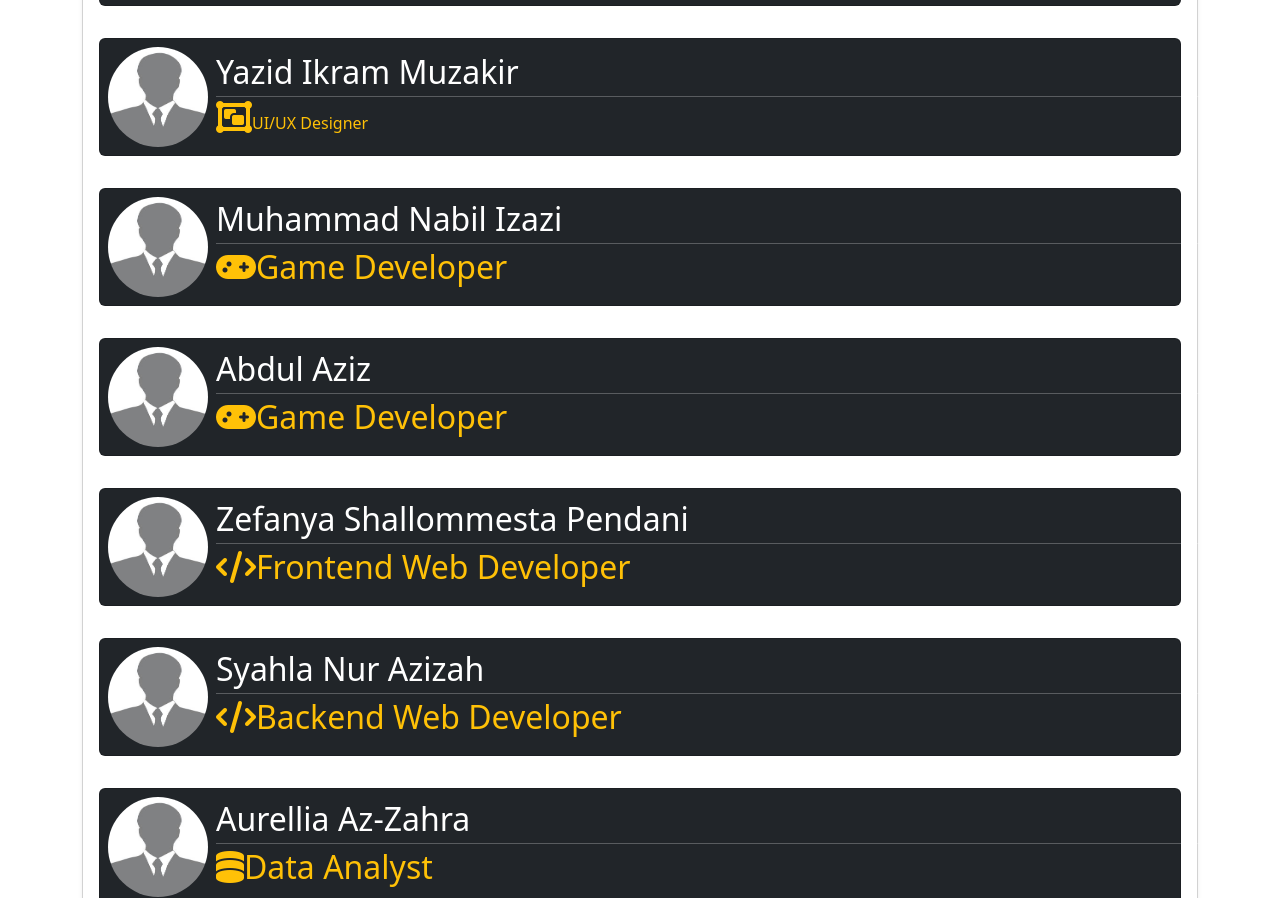
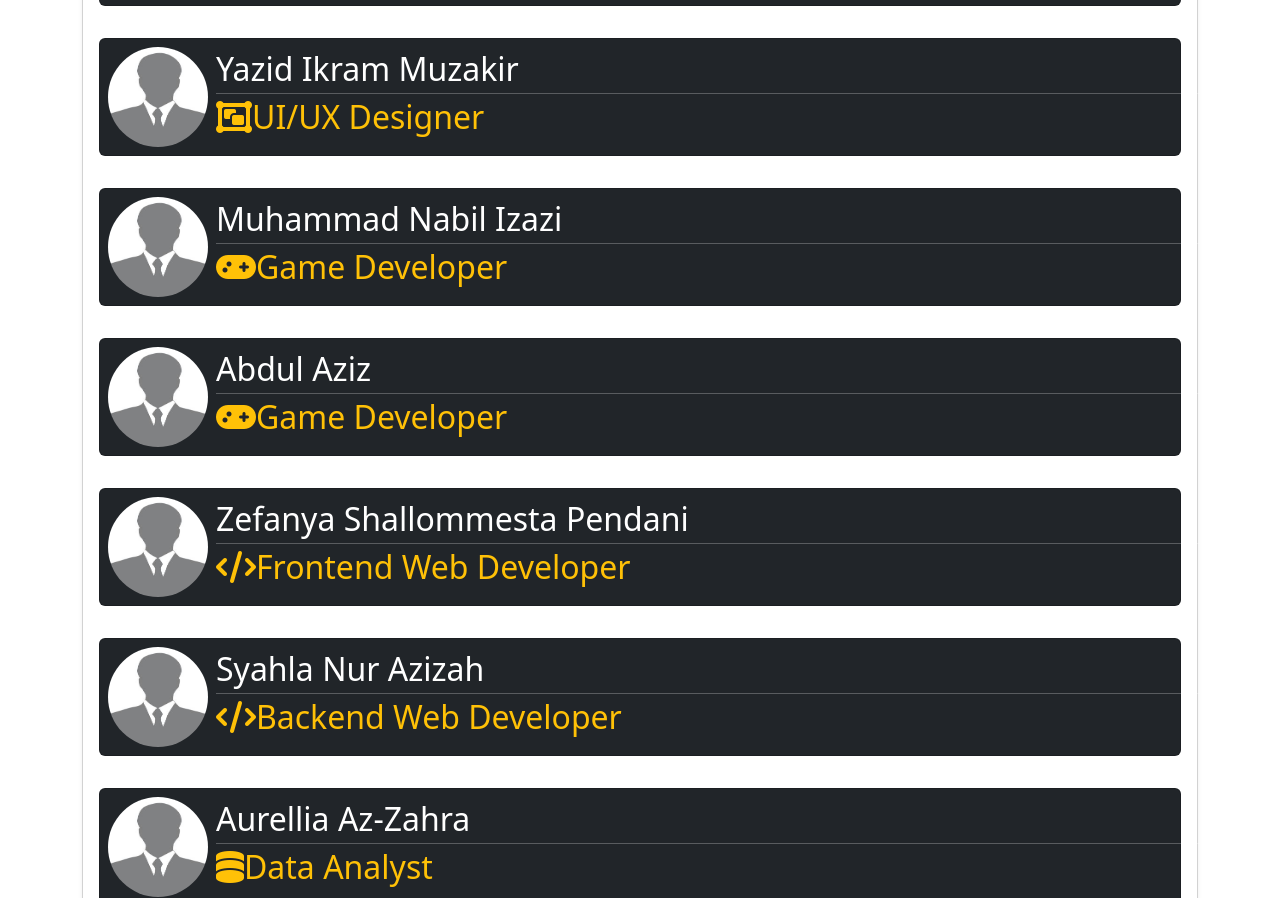
Before and after one commit to RepublikKode/SutekinaKoda, a plain HTML site: page pages/about.html in a window 1280 px wide. Shown: the part 902-1800 px from the top of the page. Drawn offline with nearby package versions, Linux system fonts and the light colour scheme.

Commit message:
update about

```diff
--- a/pages/about.html
+++ b/pages/about.html
@@ -141,7 +141,7 @@
                   <div class="hr-container">
                     <hr class="text-white my-1 flex-grow-1">
                   </div>
-                  <h6 class="text-warning"><i class="fa-solid fa-object-group fa-spin" style="font-size: 2.5vw;"></i>UI/UX Designer</h6>
+                  <h6 class="text-warning" style="font-size: 2.5vw;"><i class="fa-solid fa-object-group fa-spin"></i>UI/UX Designer</h6>
                 </div>
               </div>
             </div>
```
